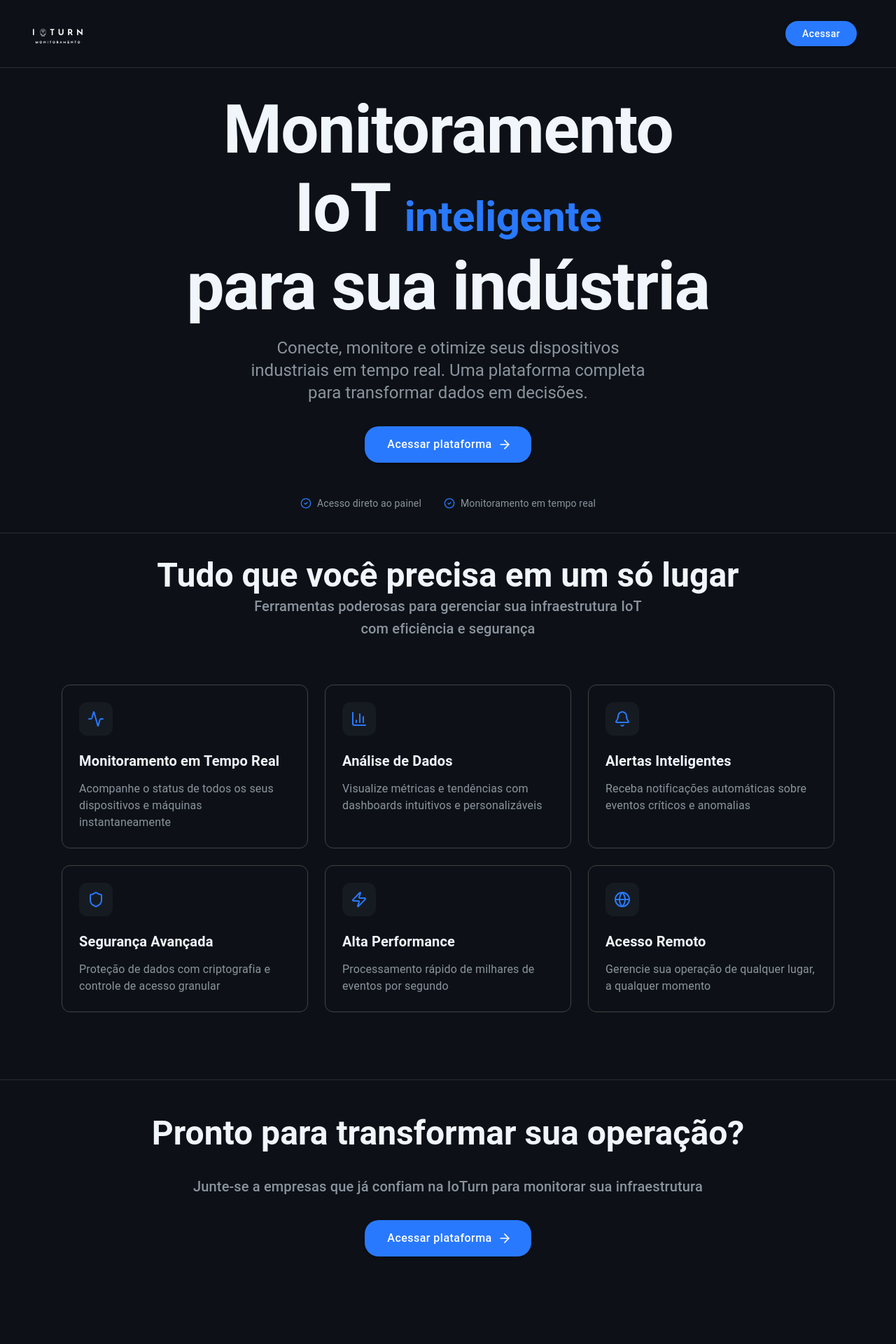
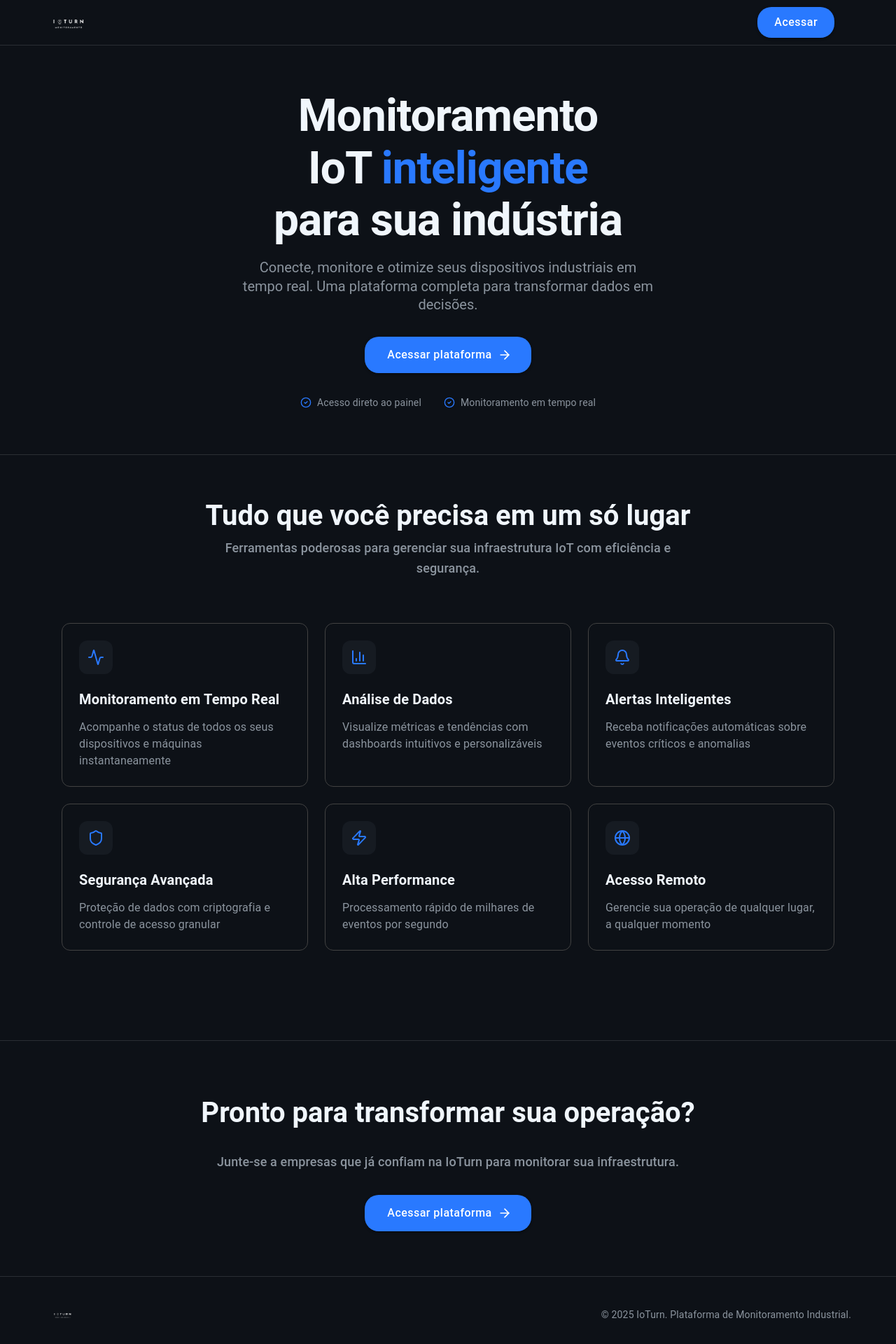
Before and after one commit to SENAISP-Unid601-Projetos/IoTurn, a React (Vite) app in the folder IoturnPage/: page / in a window 1280 px wide. Shown: the top 1920 px of the page at 70% size. Before the commit the page ends 1827 px from the top, so only its background shows below. Built offline with nearby package versions, Linux system fonts and the light colour scheme.

Commit message:
Page completed

```diff
--- a/IoturnPage/src/pages/Initial/index.jsx
+++ b/IoturnPage/src/pages/Initial/index.jsx
@@ -17,28 +17,39 @@ const PageHeader = () => (
   <AppBar
     position="static"
     elevation={0}
-    sx={{ backgroundColor: "transparent", padding: "1rem 2rem" }}
+    sx={{ backgroundColor: "transparent" }}
   >
-    <Toolbar>
+    <Container maxWidth="lg">
+      <Toolbar sx={{ padding: { xs: "0", md: "0 1.5rem" } }}>
         <Box sx={{ display: "flex", alignItems: "center" }}>
-        <img
+          <Box
+            component="img"
             src={Logo}
             alt="IoTurn Logo"
-          style={{ height: "50px", marginRight: "16px", transform: "scale(3)" }}
+            sx={{
+              height: "50px",
+              transform: "scale(5)",
+              width: "auto",
+              py: 2,
+            }}
           />
         </Box>
         <Box sx={{ flexGrow: 1 }} />
         <Button
           variant="contained"
+          href="#acessar"
           sx={{
             borderRadius: "20px",
             textTransform: "none",
             px: 3,
+            py: 1,
+            fontSize: "1rem",
           }}
         >
           Acessar
         </Button>
       </Toolbar>
+    </Container>
   </AppBar>
 );
 
@@ -53,8 +64,12 @@ const BtnAcess = () => (
       py: 1.5,
       px: 4,
       fontSize: "1rem",
+      transition: "background-color 0.3s ease, transform 0.2s ease",
+      "&:hover": {
+        transform: "translateY(-2px)",
+      },
       "& .MuiButton-endIcon": {
-        transition: "transform 0.2s ease-in-out",
+        transition: "transform 0.3s ease-in-out",
       },
       "&:hover .MuiButton-endIcon": {
         transform: "translateX(5px)",
@@ -69,20 +84,27 @@ const HeroSection = () => (
   <Container
     maxWidth="md"
     sx={{
-      flexGrow: 1,
       display: "flex",
       flexDirection: "column",
       alignItems: "center",
       textAlign: "center",
-      py: 4,
+      py: { xs: 4, md: 8 },
     }}
   >
-    <Typography variant="h1" component="h1" sx={{ fontWeight: "bold", mb: 2 }}>
+    <Typography
+      variant="h1"
+      component="h1"
+      sx={{
+        fontWeight: "bold",
+        mb: 2,
+        fontSize: { xs: "2.5rem", sm: "3.5rem", md: "4rem" },
+      }}
+    >
       Monitoramento <br />
       IoT{" "}
       <Typography
         component="span"
-        variant="h2"
+        variant="inherit"
         color="primary"
         sx={{ fontWeight: "bold" }}
       >
@@ -95,13 +117,21 @@ const HeroSection = () => (
       variant="h5"
       component="p"
       color="text.secondary"
-      sx={{ mb: 4, maxWidth: "600px" }}
+      sx={{
+        mb: 4,
+        maxWidth: "600px",
+        fontSize: { xs: "1rem", md: "1.25rem" },
+      }}
     >
       Conecte, monitore e otimize seus dispositivos industriais em tempo real.
       Uma plataforma completa para transformar dados em decisões.
     </Typography>
     <BtnAcess />
-    <Stack direction="row" spacing={4} sx={{ mt: 6 }}>
+    <Stack
+      direction={{ xs: "column", sm: "row" }}
+      spacing={{ xs: 2, sm: 4 }}
+      sx={{ mt: 4 }}
+    >
       <Stack direction="row" alignItems="center" spacing={1}>
         <CheckCircle2 size={16} color="#2979ff" />
         <Typography variant="body2" color="text.secondary">
@@ -125,20 +155,31 @@ const MoreInfos = () => (
       flexDirection: "column",
       alignItems: "center",
       textAlign: "center",
-      py: 4,
+      py: { xs: 4, md: 8 },
     }}
   >
-    <Typography component="span" variant="h3" sx={{ fontWeight: "bold" }}>
+    <Typography
+      component="h2"
+      variant="h3"
+      sx={{
+        fontWeight: "bold",
+        fontSize: { xs: "2rem", md: "2.5rem" },
+      }}
+    >
       Tudo que você precisa em um só lugar
     </Typography>
     <Typography
-      component="span"
+      component="p"
       variant="h6"
       color="text.secondary"
-      sx={{ maxWidth: "50%" }}
+      sx={{
+        mt: 1,
+        maxWidth: { xs: "90%", md: "60%" },
+        fontSize: { xs: "1rem", md: "1.125rem" },
+      }}
     >
       Ferramentas poderosas para gerenciar sua infraestrutura IoT com eficiência
-      e segurança
+      e segurança.
     </Typography>
     <MoreInfoCards />
   </Container>
@@ -151,13 +192,17 @@ const CallSection = () => (
       flexDirection: "column",
       alignItems: "center",
       textAlign: "center",
-      py: 4,
+      py: { xs: 4, md: 8 },
     }}
   >
     <Typography
-      component="span"
+      component="h2"
       variant="h3"
-      sx={{ fontWeight: "bold", mt: 2 }}
+      sx={{
+        fontWeight: "bold",
+        mt: 2,
+        fontSize: { xs: "2rem", md: "2.5rem" },
+      }}
     >
       Pronto para transformar sua operação?
     </Typography>
@@ -165,13 +210,42 @@ const CallSection = () => (
       variant="h6"
       component="p"
       color="text.secondary"
-      sx={{ mb: 4, mt: 4 }}
+      sx={{ my: 4, fontSize: { xs: "1rem", md: "1.125rem" } }}
     >
       Junte-se a empresas que já confiam na IoTurn para monitorar sua
-      infraestrutura
+      infraestrutura.
     </Typography>
     <BtnAcess />
   </Container>
+);
+
+const PageFooter = () => (
+  <Box sx={{ width: "100%", py: 3 }}>
+    <Container
+      maxWidth="lg"
+      sx={{
+        position: "relative",
+        display: "flex",
+        alignItems: "center",
+        justifyContent: "space-between",
+        minHeight: { xs: "120px", md: "60px" },
+      }}
+    >
+      <Box
+        component="img"
+        src={Logo}
+        alt="IoTurn Logo"
+        sx={{
+          height: "50px",
+          width: "auto",
+        }}
+      />
+
+      <Typography variant="body2" color="text.secondary">
+        © 2025 IoTurn. Plataforma de Monitoramento Industrial.
+      </Typography>
+    </Container>
+  </Box>
 );
 
 function Home() {
@@ -180,11 +254,11 @@ function Home() {
       sx={{
         display: "flex",
         flexDirection: "column",
-        justifyContent: "center",
-        height: "100%",
+        minHeight: "100vh",
         bgcolor: "background.default",
       }}
     >
+      <Box component="main" sx={{ flexGrow: 1 }}>
         <PageHeader />
         <Divider />
         <HeroSection />
@@ -192,6 +266,9 @@ function Home() {
         <MoreInfos />
         <Divider />
         <CallSection />
+        <Divider />
+        <PageFooter />
+      </Box>
     </Box>
   );
 }
```
Lines whose indentation alone changed are shown as unchanged.
